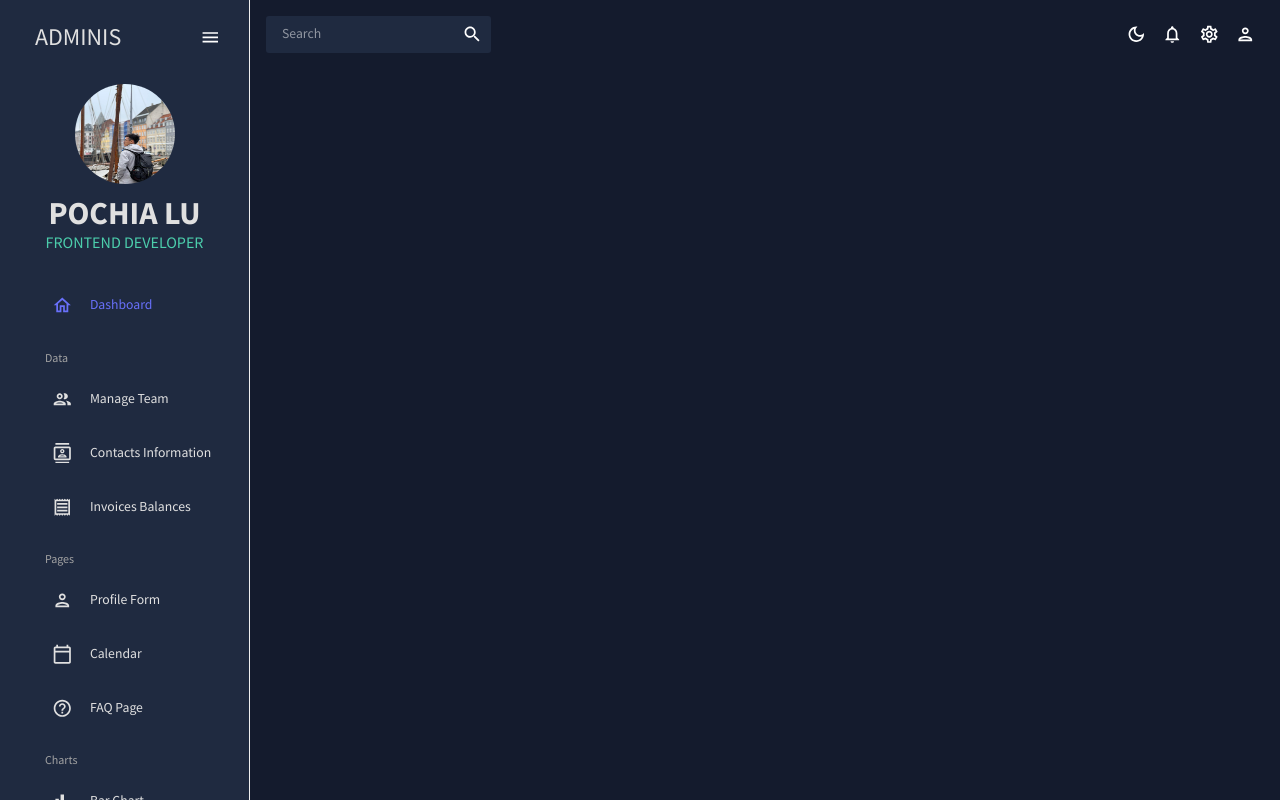
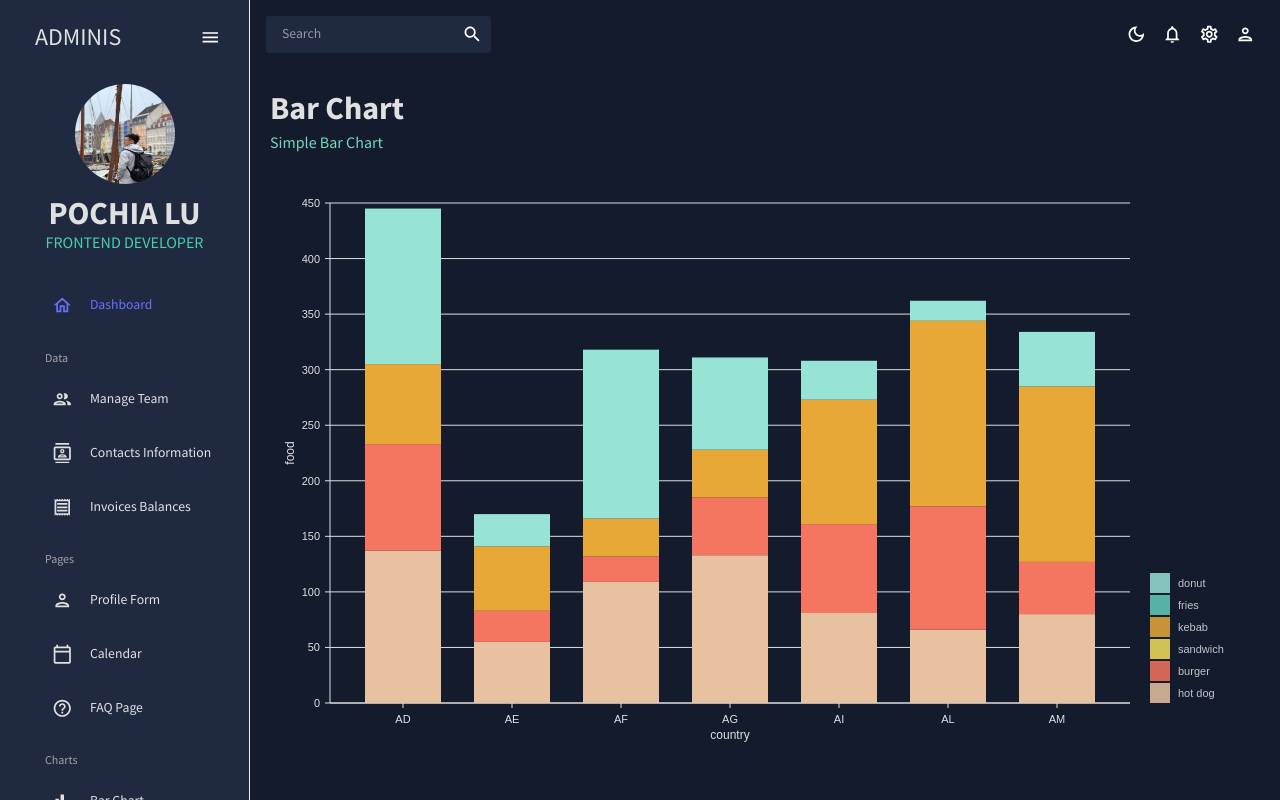
Before and after one commit to MantaXXX/react-admin, a React (Vite) app: page /bar in a window 1280 px wide. Shown: the top 800 px of the page. Built offline with nearby package versions, Linux system fonts and the light colour scheme.

Commit message:
新增 共用 barChart 組件，bar 頁面

```diff
--- a/src/App.jsx
+++ b/src/App.jsx
@@ -10,7 +10,7 @@
 import Contacts from "./scenes/contacts";
 import Invoices from "./scenes/invoices";
 import Form from "./scenes/form";
-// import Bar from "./scenes/bar";
+import Bar from "./scenes/bar";
 // import Line from "./scenes/line";
 // import Pie from "./scenes/pie";
 import FAQ from "./scenes/faq";
@@ -37,7 +37,7 @@
               <Route path="/contacts" element={<Contacts />} />
               <Route path="/invoices" element={<Invoices />} />
               <Route path="/form" element={<Form />} />
-              {/* <Route path="/bar" element={<Bar />} /> */}
+              <Route path="/bar" element={<Bar />} />
               {/* <Route path="/pie" element={<Pie />} /> */}
               {/* <Route path="/line" element={<Line />} /> */}
               <Route path="/faq" element={<FAQ />} />
--- /dev/null
+++ b/src/components/BarChart.jsx
@@ -0,0 +1,131 @@
+import { useTheme } from "@mui/material";
+import { ResponsiveBar } from "@nivo/bar";
+import { tokens } from "../theme";
+import { mockBarData as data } from "../data/mockData";
+
+const BarChart = ({ isDashboard = false }) => {
+  const theme = useTheme();
+  const colors = tokens(theme.palette.mode);
+
+  return (
+    <ResponsiveBar
+      data={data}
+      // customized theme
+      theme={{
+        // added
+        axis: {
+          domain: {
+            line: {
+              stroke: colors.grey[100],
+            },
+          },
+          legend: {
+            text: {
+              fill: colors.grey[100],
+            },
+          },
+          ticks: {
+            line: {
+              stroke: colors.grey[100],
+              strokeWidth: 1,
+            },
+            text: {
+              fill: colors.grey[100],
+            },
+          },
+        },
+        legends: {
+          text: {
+            fill: colors.grey[100],
+          },
+        },
+      }}
+      keys={["hot dog", "burger", "sandwich", "kebab", "fries", "donut"]}
+      indexBy="country"
+      margin={{ top: 50, right: 130, bottom: 50, left: 60 }}
+      padding={0.3}
+      valueScale={{ type: "linear" }}
+      indexScale={{ type: "band", round: true }}
+      colors={{ scheme: "nivo" }}
+      defs={[
+        {
+          id: "dots",
+          type: "patternDots",
+          background: "inherit",
+          color: "#38bcb2",
+          size: 4,
+          padding: 1,
+          stagger: true,
+        },
+        {
+          id: "lines",
+          type: "patternLines",
+          background: "inherit",
+          color: "#eed312",
+          rotation: -45,
+          lineWidth: 6,
+          spacing: 10,
+        },
+      ]}
+      borderColor={{
+        from: "color",
+        modifiers: [["darker", "1.6"]],
+      }}
+      axisTop={null}
+      axisRight={null}
+      axisBottom={{
+        tickSize: 5,
+        tickPadding: 5,
+        tickRotation: 0,
+        legend: isDashboard ? undefined : "country", // changed
+        legendPosition: "middle",
+        legendOffset: 32,
+      }}
+      axisLeft={{
+        tickSize: 5,
+        tickPadding: 5,
+        tickRotation: 0,
+        legend: isDashboard ? undefined : "food", // changed
+        legendPosition: "middle",
+        legendOffset: -40,
+      }}
+      enableLabel={false}
+      labelSkipWidth={12}
+      labelSkipHeight={12}
+      labelTextColor={{
+        from: "color",
+        modifiers: [["darker", 1.6]],
+      }}
+      legends={[
+        {
+          dataFrom: "keys",
+          anchor: "bottom-right",
+          direction: "column",
+          justify: false,
+          translateX: 120,
+          translateY: 0,
+          itemsSpacing: 2,
+          itemWidth: 100,
+          itemHeight: 20,
+          itemDirection: "left-to-right",
+          itemOpacity: 0.85,
+          symbolSize: 20,
+          effects: [
+            {
+              on: "hover",
+              style: {
+                itemOpacity: 1,
+              },
+            },
+          ],
+        },
+      ]}
+      role="application"
+      barAriaLabel={function (e) {
+        return e.id + ": " + e.formattedValue + " in country: " + e.indexValue;
+      }}
+    />
+  );
+};
+
+export default BarChart;
--- /dev/null
+++ b/src/scenes/bar/index.jsx
@@ -0,0 +1,16 @@
+import { Box } from "@mui/material";
+import Header from "../../components/Header";
+import BarChart from "../../components/BarChart";
+
+const Bar = () => {
+  return (
+    <Box m="20px">
+      <Header title="Bar Chart" subtitle="Simple Bar Chart" />
+      <Box height="75vh">
+        <BarChart />
+      </Box>
+    </Box>
+  );
+};
+
+export default Bar;
```
